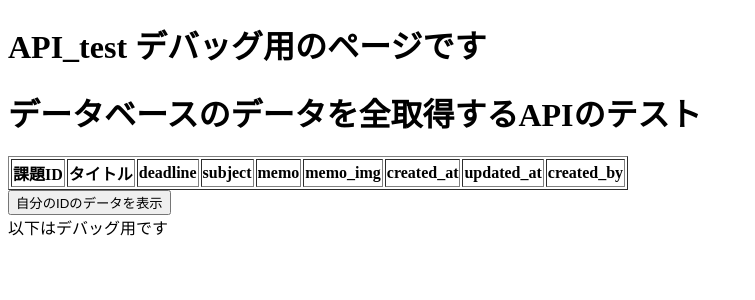
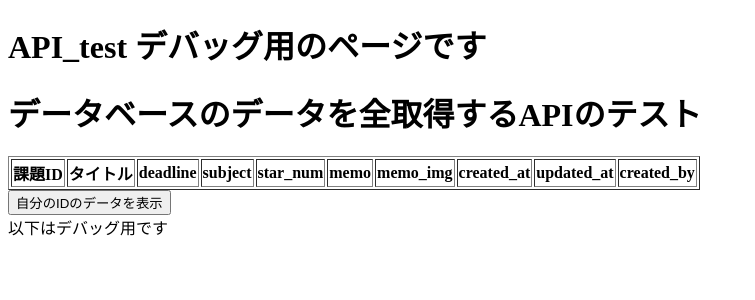
Before and after one commit to 2023AIT-OOP2-G02/Deadline_Memo_web_app, a Flask app: page /renderMyData/1 in a window 1280 px wide. Shown: the top 300 px of the page, without its empty margins (0-755 px from the left). Run offline with Flask 3, Linux system fonts and the light colour scheme; lists and menus that the app fills with data are empty.

Commit message:
[fix] データベースの変更に対応

```diff
--- a/templates/API_test_FetchAll.html
+++ b/templates/API_test_FetchAll.html
@@ -27,6 +27,7 @@
             <th>タイトル</th>
             <th>deadline</th>
             <th>subject</th>
+            <th>star_num</th>
             <th>memo</th>
             <th>memo_img</th>
             <th>created_at</th>
@@ -40,6 +41,7 @@
             <td>{{data_dict[key]["title"]}}</td>
             <td>{{data_dict[key]["deadline"]}}</td>
             <td>{{data_dict[key]["subject"]}}</td>
+            <td>{{data_dict[key]["star_num"]}}</td>
             <td>{{data_dict[key]["memo"]}}</td>
             <td>{{data_dict[key]["memo_img"]}}</td>
             <td>{{data_dict[key]["created_at"]}}</td>
```
